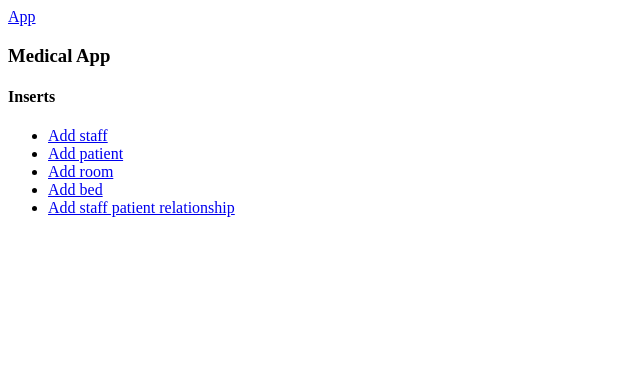
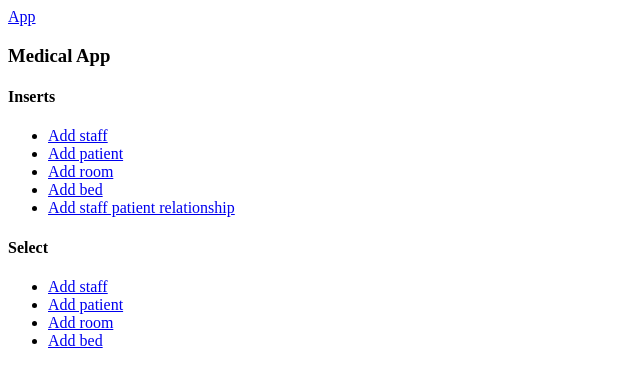
Before and after one commit to homell100/MedApp-, a Flask app: page / in a window 1280 px wide. Shown: the top 387 px of the page, without its empty margins (0-640 px from the left). Run offline with Flask 2, Linux system fonts and the light colour scheme; some libraries are stand-ins or nearby versions.

Commit message:
Adding menu options for select

```diff
--- a/templates/home.html
+++ b/templates/home.html
@@ -14,6 +14,14 @@
                 <li><a href="{{url_for('insert_page.form_add_bed')}}">Add bed</a></li>
                 <li><a href="{{url_for('insert_page.form_add_staff_patient')}}">Add staff patient relationship</a></li>
             </ul>
+
+            <h4>Select</h4>
+            <ul>
+                <li><a href="{{url_for('select_page.select_staff')}}">Add staff</a></li>
+                <li><a href="{{url_for('select_page.select_patient')}}">Add patient</a></li>
+                <li><a href="{{url_for('select_page.select_room')}}">Add room</a></li>
+                <li><a href="{{url_for('select_page.select_bed')}}">Add bed</a></li>
+            </ul>
         </div>
     </div>
 </section>
```
